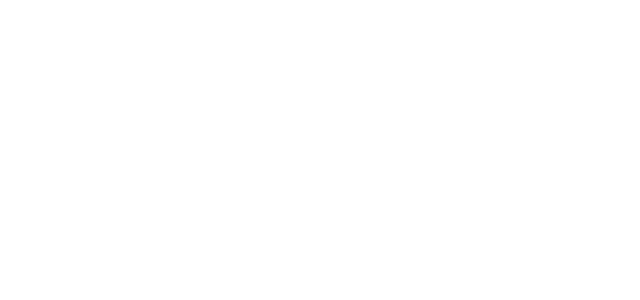
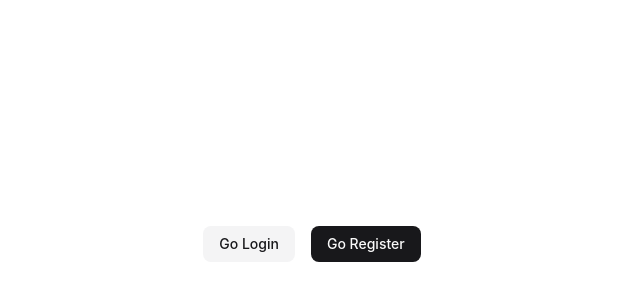
Before and after one commit to Zayneb215/qr-code-26, a React (Vite) app: page / in a window 1280 px wide. Shown: the part 156-456 px from the top of the page, without its empty margins (328-968 px from the left). Built offline with nearby package versions, Linux system fonts and the light colour scheme.

Commit message:
feat: add simple homepage

```diff
--- a/src/pages/HomePage.tsx
+++ b/src/pages/HomePage.tsx
@@ -1,7 +1,20 @@
-import React from "react";
+import { Link } from "@tanstack/react-router";
+import { Button } from "@/components/ui/button";
 
 function HomePage() {
-	return <div></div>;
+	return (
+		<div className="min-h-screen flex justify-center items-center">
+			<Link to="/login">
+				<Button variant="secondary" className="cursor-pointer mx-2">
+					Go Login
+				</Button>
+			</Link>
+
+			<Link to="/register">
+				<Button className="cursor-pointer mx-2"> Go Register </Button>
+			</Link>
+		</div>
+	);
 }
 
 export default HomePage;
```
